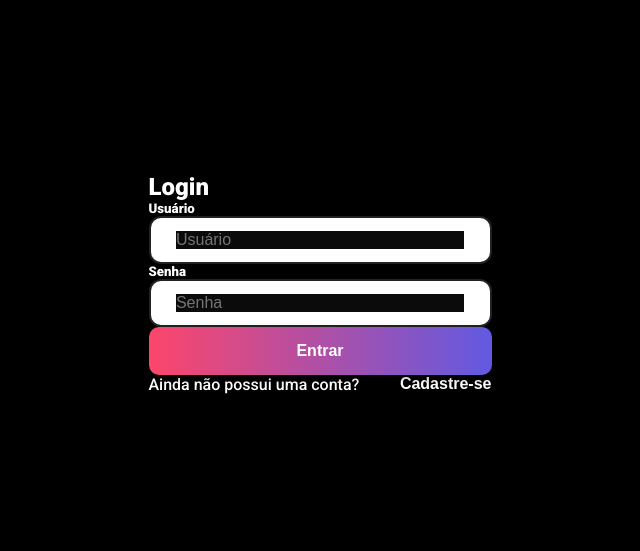
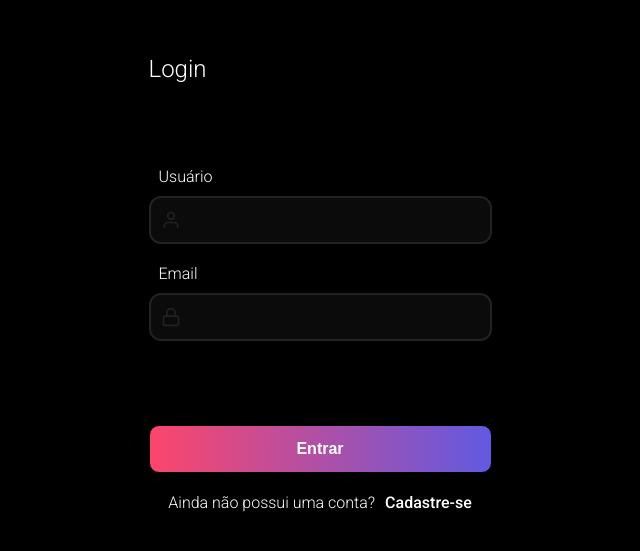
Before and after one commit to gustavohaas/gestaogegabitos-grupo1, a React (Create React App) app: page /login in a window 1280 px wide. Shown: the part 117-668 px from the top of the page, without its empty margins (320-960 px from the left). Built offline with nearby package versions, Linux system fonts and the light colour scheme; a web font is replaced by a local one.

Commit message:
feat: login page styled.

```diff
--- a/src/pages/SignIn/index.jsx
+++ b/src/pages/SignIn/index.jsx
@@ -1,17 +1,22 @@
 import { Container } from "./style.js";
 import Input from "../../components/Input";
 import Button from "../../components/Button";
+import { FiUser, FiLock } from "react-icons/fi";
+
+import * as yup from "yup";
 import { useForm } from "react-hook-form";
-import * as yup from "yup";
 import { yupResolver } from "@hookform/resolvers/yup";
+
 import { useContext } from "react";
 import { SignInContext } from "../../providers/SignIn";
 
+import { Link } from "react-router-dom";
+
 const SignIn = () => {
   const { signIn, toSignUp } = useContext(SignInContext);
+
   const schema = yup.object().shape({
     username: yup.string().required("Campo obrigatório"),
-
     password: yup.string().required("Campo obrigatório"),
   });
 
@@ -25,30 +30,32 @@ const SignIn = () => {
     signIn(data);
   };
 
-  const handleClick = () => {
-    toSignUp();
-  };
-
   return (
     <Container>
-      <h2>Login</h2>
+      <div>
+        <h2>Login</h2>
+      </div>
+
       <form onSubmit={handleSubmit(handleSignIn)}>
-        <h5>Usuário</h5>
-        <Input placeholder="Usuário" name="username" register={register} />
-        <p>{errors.username?.message}</p>
-        <h5>Senha</h5>
+        <label for="name">
+          Usuário <span>{errors.username?.message}</span>
+        </label>
+        <Input icon={FiUser} name="username" register={register} />
+        <label for="password">
+          Email <span>{errors.password?.message}</span>
+        </label>
         <Input
-          type="password"
-          placeholder="Senha"
+          icon={FiLock}
           name="password"
           register={register}
+          type="password"
         />
-        <p>{errors.password?.message}</p>
         <Button type="submit">Entrar</Button>
       </form>
+
       <div className="BtnSignUp">
         <span>Ainda não possui uma conta?</span>
-        <button onClick={handleClick}>Cadastre-se</button>
+        <Link to="/signup">Cadastre-se</Link>
       </div>
     </Container>
   );
--- a/src/pages/SignIn/style.js
+++ b/src/pages/SignIn/style.js
@@ -1,32 +1,97 @@
 import styled from "styled-components";
 
+// export const Container = styled.div`
+//   max-width: 375px;
+//   /* height: 812px; */
+//   background-color: black;
+//   color: #fff;
+//   justify-content: center;
+
+//   div {
+//     /* background-color: #fff; */
+//   }
+//   /* .BtnSignUp {
+//     background-color: black;
+//     display: flex;
+//     justify-content: space-between;
+//   } */
+
+//   button {
+//     border: none;
+//     background-color: inherit;
+//     color: #fff;
+//     font-weight: 800;
+//     cursor: pointer;
+//   }
+
+//   form {
+//     margin: auto;
+//     justify-content: center;
+//     align-items: center;
+//   }
+// `;
+
 export const Container = styled.div`
-  max-width: 375px;
-  /* height: 812px; */
-  background-color: black;
-  color: #fff;
-  justify-content: center;
+  display: flex;
+  flex-direction: column;
+  align-items: center;
 
   div {
-    background-color: #fff;
+    align-self: flex-start;
+    h2 {
+      font-weight: 300;
+      margin-bottom: 4rem;
+    }
   }
-  .BtnSignUp {
-    background-color: black;
-    display: flex;
-    justify-content: space-between;
+
+  form {
+    label {
+      display: flex;
+      justify-content: space-between;
+      font-weight: 300;
+      padding-left: 10px;
+      margin-top: 20px;
+
+      span {
+        font-size: small;
+        color: var(--vivid-pink);
+      }
+    }
+
+    div {
+      margin-top: 10px;
+      margin-bottom: 20px;
+    }
+
+    button {
+      margin-top: 4rem;
+      font-weight: bold;
+    }
   }
 
   button {
-    border: none;
-    background-color: inherit;
-    color: #fff;
-    font-weight: 800;
-    cursor: pointer;
+    margin-top: 15px;
   }
 
-  form {
-    margin: auto;
-    justify-content: center;
-    align-items: center;
+  svg {
+    color: var(--darkgrey);
+    /* margin-left: 5px; */
+    margin-right: 10px;
+  }
+
+  .BtnSignUp {
+    margin: 20px auto 0;
+    display: flex;
+    flex-direction: row;
+    justify-content: space-between;
+
+    span {
+      font-weight: 300;
+    }
+
+    a {
+      color: var(--blue);
+      padding-left: 10px;
+    }
   }
 `;
```
